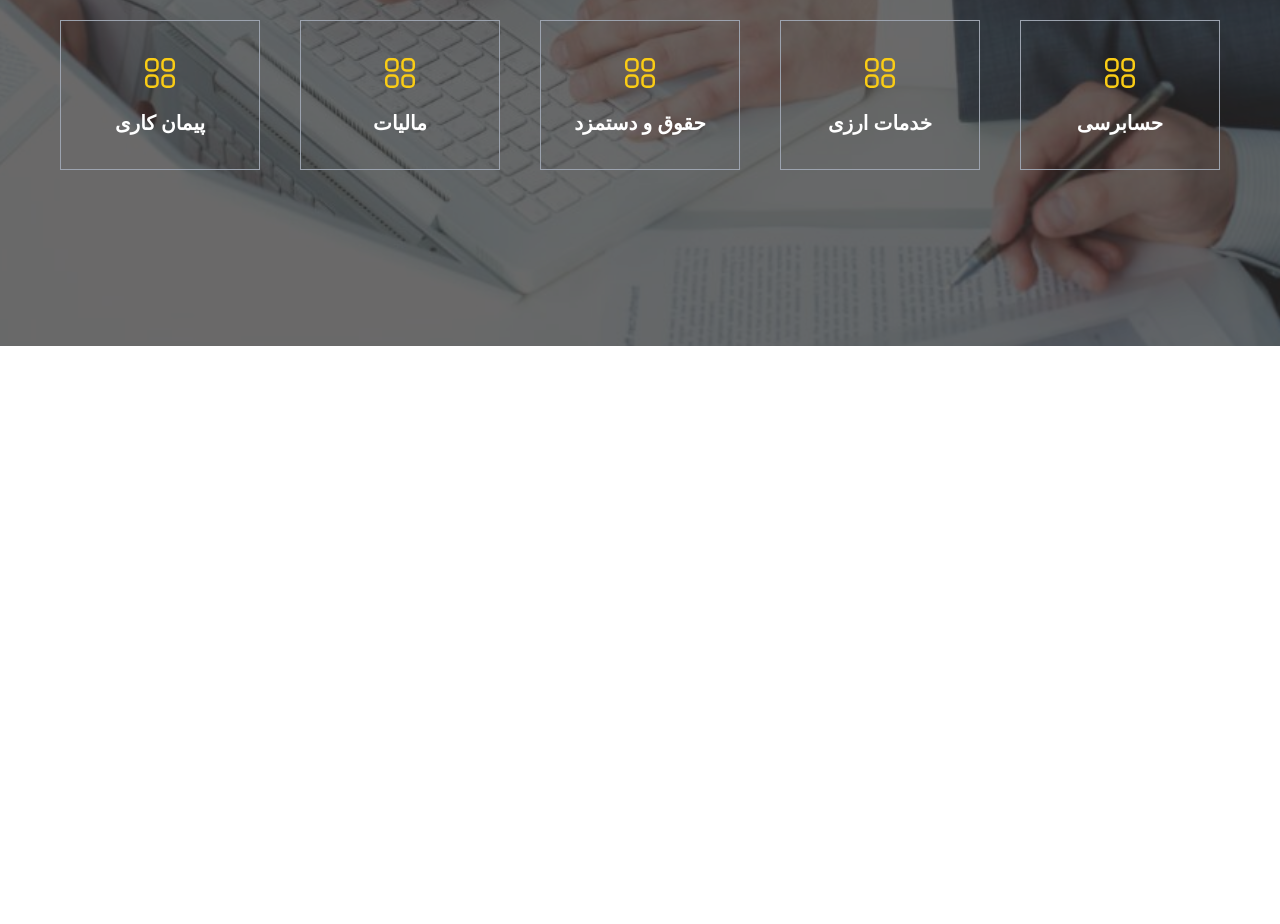
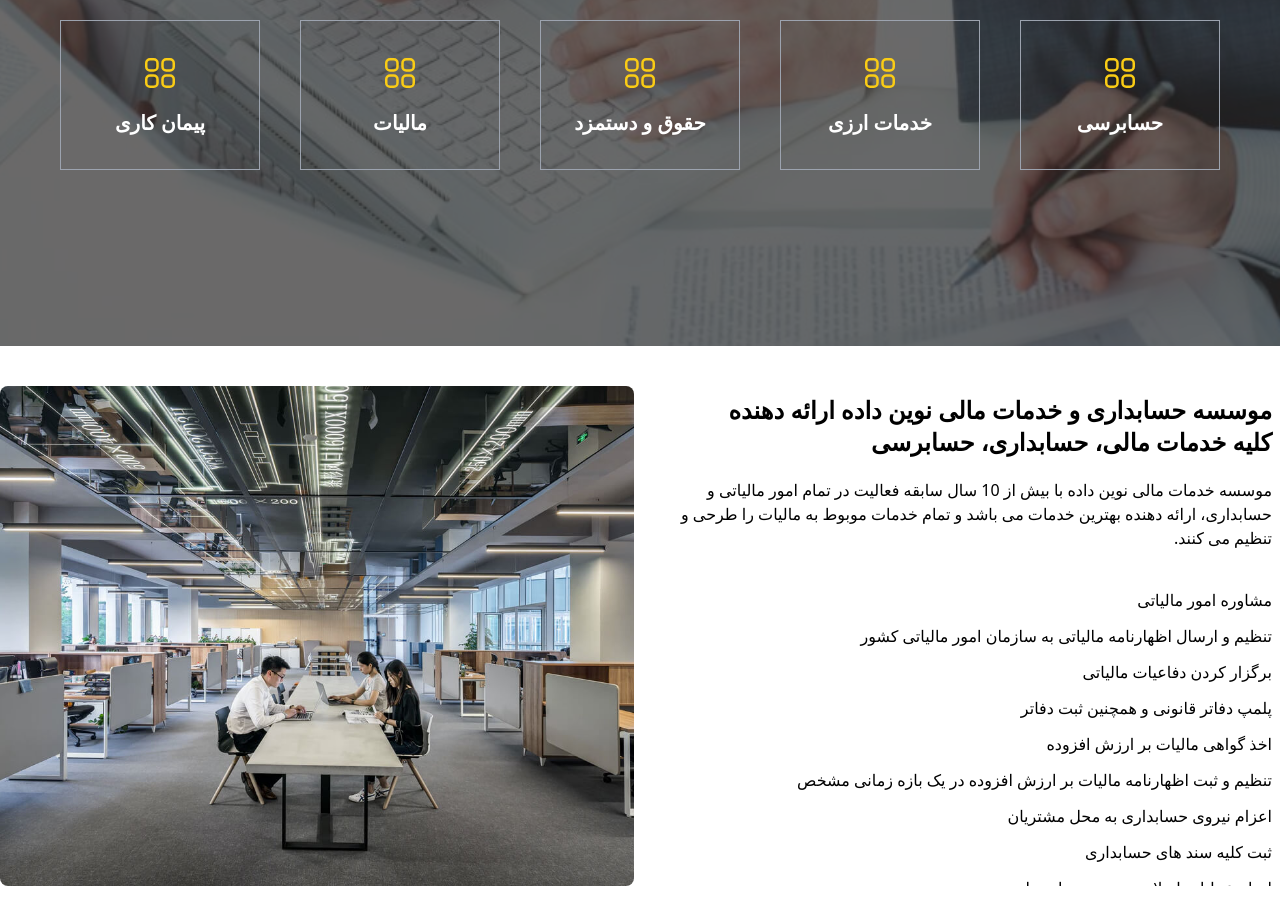
Before and after one commit to H-Tariki/rtlr-project-230238, a website: page index.html in a window 1280 px wide. Shown: the part 478-1402 px from the top of the page. Before the commit the page ends 824 px from the top, so only its background shows below. Drawn offline with nearby package versions, Linux system fonts and the light colour scheme; files that its build step writes are made by us from their sources.

Commit message:
create about me section

```diff
--- a/index.html
+++ b/index.html
@@ -79,6 +79,27 @@
                 </div>
             </div>
         </div>
+        <div id="about-container" class="flex justify-center w-full h-[500px] max-[900px]:h-[1000px] my-10">
+            <div id="about-me" class="flex container w-full h-full gap-3 max-[900px]:flex-col">
+                <div style="background-image: url(./images/about.jpg);" class="w-[50%] max-[900px]:w-full h-full max-[900px]:h-[50%] rounded-lg bg-cover"></div>
+                <div class="w-[50%] max-[900px]:w-full h-full max-[900px]:h-[50%] p-2 overflow-y-scroll" dir="rtl">
+                    <h1 style="font-weight: bolder;" class="w-full text-2xl">موسسه حسابداری و خدمات مالی نوین داده ارائه دهنده</h1>
+                    <h1 style="font-weight: bolder;" class="w-full text-2xl">کلیه خدمات مالی، حسابداری، حسابرسی</h1>
+                    <h1 class="mt-5">موسسه خدمات مالی نوین داده با بیش از 10 سال سابقه فعالیت در تمام امور مالیاتی و حسابداری، ارائه دهنده بهترین خدمات می باشد و تمام خدمات موبوط به مالیات را طرحی و تنظیم می کنند.</h1>
+                    <ul class="list-none leading-9 mt-8">
+                        <li>مشاوره امور مالیاتی</li>
+                        <li>تنظیم و ارسال اظهارنامه مالیاتی به سازمان امور مالیاتی کشور</li>
+                        <li>برگزار کردن دفاعیات مالیاتی</li>
+                        <li>پلمپ دفاتر قانونی و همچنین ثبت دفاتر</li>
+                        <li>اخذ گواهی مالیات بر ارزش افزوده</li>
+                        <li>تنظیم و ثبت اظهارنامه مالیات بر ارزش افزوده در یک بازه زمانی مشخص</li>
+                        <li>اعزام نیروی حسابداری به محل مشتریان</li>
+                        <li>ثبت کلیه سند های حسابداری</li>
+                        <li>انجام عملیات اصلاح و بستن حساب ها</li>
+                    </ul>
+                </div>
+            </div>
+        </div>
     </body>
     </html>
 </body>
```
Also changed, not shown: dist/output.css.
